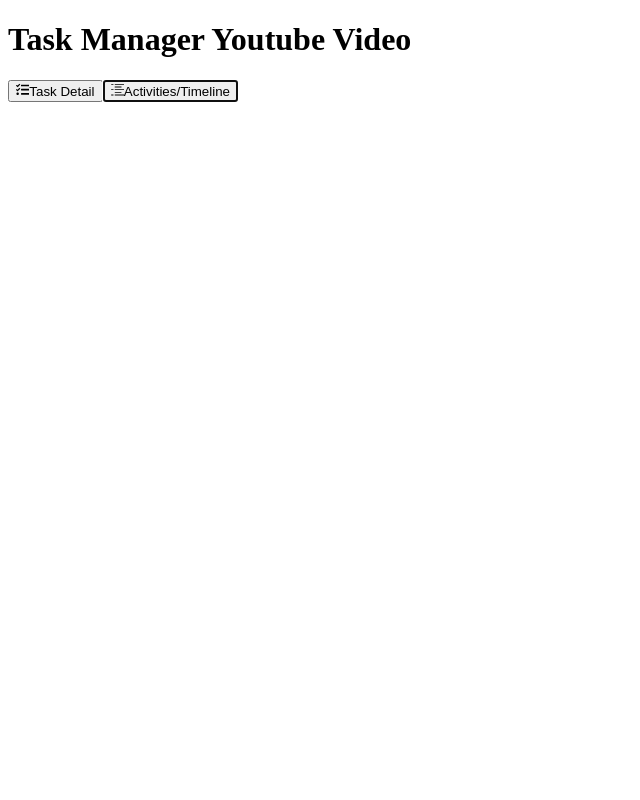
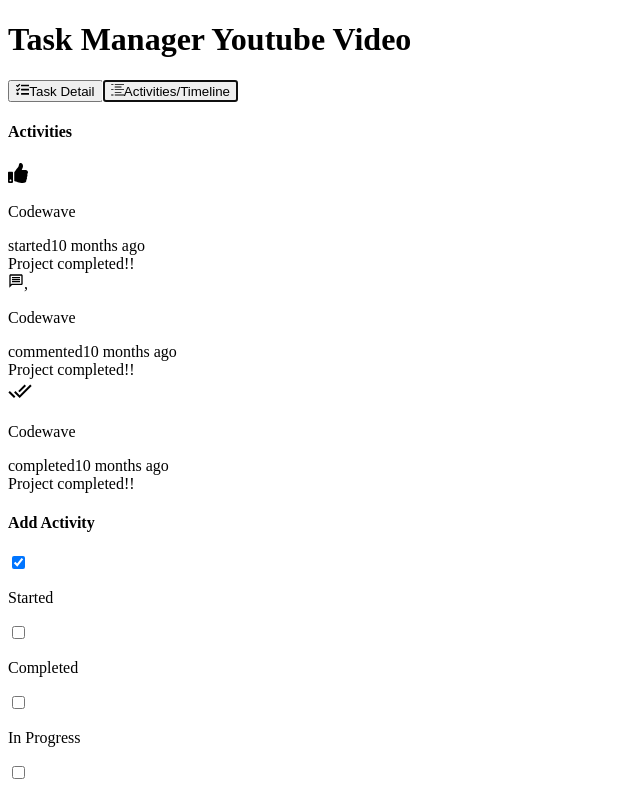
Before and after one commit to HardikPratap/Assign-It, a Next.js app in the folder client/: page /Taskdetails in a window 1280 px wide. Both pictures are taken after a click on the tab "Activities/Timeline". Shown: the top 800 px of the page, without its empty margins (0-640 px from the left). Built offline with nearby package versions, Linux system fonts and the light colour scheme.

Commit message:
activity tab in taskDetails.jsx

```diff
--- a/client/src/pages/Taskdetails.jsx
+++ b/client/src/pages/Taskdetails.jsx
@@ -17,6 +17,8 @@
 import { tasks } from "../assets/data";
 import Tabs from "../components/Tabs";
 import { getInitials, PRIOTITYSTYELS, TASK_TYPE } from "../utils";
+import Button from "../components/Button";
+
 
 const assets = [
   "https://images.pexels.com/photos/2418664/pexels-photo-2418664.jpeg?auto=compress&cs=tinysrgb&w=1260&h=750&dpr=2",
@@ -198,7 +200,7 @@
                             key={index}
                             src={el}
                             alt={task?.title}
-                            className='w-full rounded h-28 md:h-36 2xl:h-52 cursor-pointer transition-all duration-700 hover:scale-125 hover:z-50'
+                            className='w-full rounded h-28 md:h-36 2xl:h-52 cursor-pointer transition-all duration-700 hover:scale-105 hover:z-50'
                           />
                         ))}
                       </div>
@@ -208,14 +210,101 @@
                 </>
               ):(
                 <>
+                  <Activities activity={task?.activities} id={id} />
                 </>
               )
 
             }
          </Tabs>
-
      </div>
    )
  }
 
+
+function Activities  ({ activity, id }) {
+  const [selected, setSelected] = useState(act_types[0]);
+  const [text, setText] = useState("");
+  const isLoading = false;
+
+  const handleSubmit = async () => {};
+
+  const Card = ({ item }) => {
+    return (
+      <div className='flex space-x-4'>
+        <div className='flex flex-col items-center flex-shrink-0'>
+          <div className='w-10 h-10 flex items-center justify-center'>
+            {TASKTYPEICON[item?.type]}
+          </div>
+          <div className='w-full flex items-center'>
+            <div className='w-0.5 bg-gray-300 h-full'></div>
+          </div>
+        </div>
+
+        <div className='flex flex-col gap-y-1 mb-8'>
+          <p className='font-semibold'>{item?.by?.name}</p>
+          <div className='text-gray-500 space-y-2'>
+            <span className='capitalize'>{item?.type}</span>
+            <span className='text-sm'>{moment(item?.date).fromNow()}</span>
+          </div>
+          <div className='text-gray-700'>{item?.activity}</div>
+        </div>
+      </div>
+    );
+  };
+
+  return (
+    <div className='w-full flex gap-10 2xl:gap-20 min-h-screen px-10 py-8 bg-white shadow rounded-md justify-between overflow-y-auto'>
+      <div className='w-full md:w-1/2'>
+        <h4 className='text-gray-600 font-semibold text-lg mb-5'>Activities</h4>
+
+        <div className='w-full'>
+          {activity?.map((el, index) => (
+            <Card
+              key={index}
+              item={el}
+              isConnected={index < activity.length - 1}
+            />
+          ))}
+        </div>
+      </div>
+
+      <div className='w-full md:w-1/3'>
+        <h4 className='text-gray-600 font-semibold text-lg mb-5'>
+          Add Activity
+        </h4>
+        <div className='w-full flex flex-wrap gap-5'>
+          {act_types.map((item, index) => (
+            <div key={item} className='flex gap-2 items-center'>
+              <input
+                type='checkbox'
+                className='w-4 h-4'
+                checked={selected === item ? true : false}
+                onChange={(e) => setSelected(item)}
+              />
+              <p>{item}</p>
+            </div>
+          ))}
+          <textarea
+            rows={10}
+            value={text}
+            onChange={(e) => setText(e.target.value)}
+            placeholder='Type ......'
+            className='bg-white w-full mt-10 border border-gray-300 outline-none p-4 rounded-md focus:ring-2 ring-blue-500'
+          ></textarea>
+          {isLoading ? (
+            <Loading />
+          ) : (
+            <Button
+              type='button'
+              label='Submit'
+              onClick={handleSubmit}
+              className='bg-blue-600 text-white rounded'
+            />
+          )}
+        </div>
+      </div>
+    </div>
+  );
+};
+
  export default Taskdetails
```
